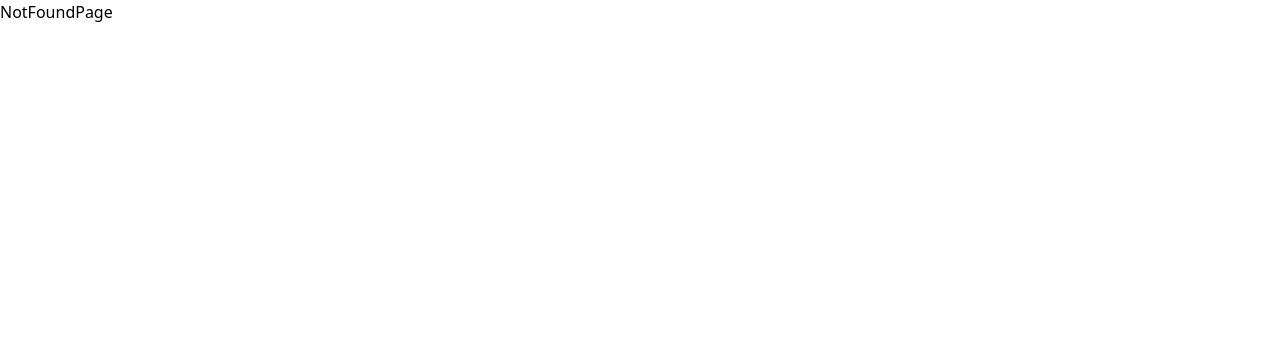
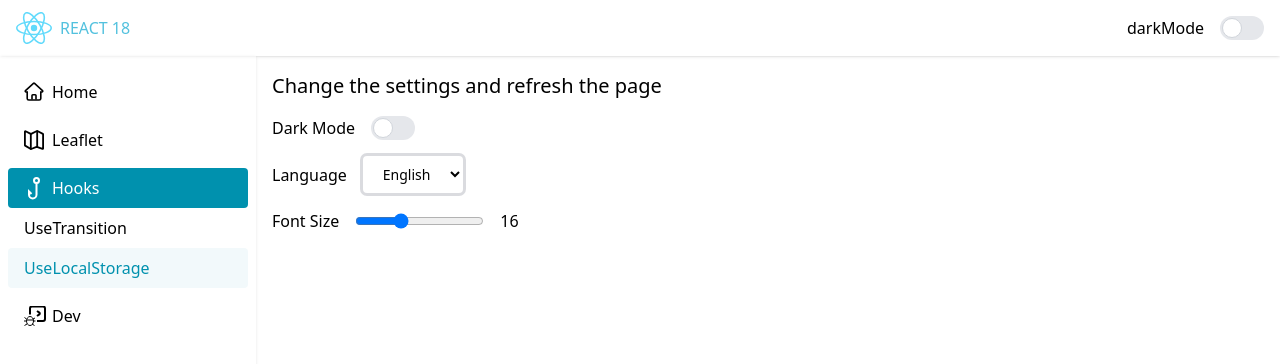
Before and after one commit to isel-jao/react-18, a React (Vite) app: page /hooks/use-local-storage in a window 1280 px wide. Shown: the top 364 px of the page. Built offline with nearby package versions, Linux system fonts and the light colour scheme; no server answers.

Commit message:
use debounce, input , select, switch

```diff
--- a/src/components/button/index.tsx
+++ b/src/components/button/index.tsx
@@ -3,7 +3,6 @@ import { twMerge } from "tailwind-merge";
 
 interface Props extends React.ButtonHTMLAttributes<HTMLButtonElement> {
   size?: "sm" | "md" | "lg";
-  color?: string;
   variant?: "filled" | "outline" | "ghost";
 }
 
--- /dev/null
+++ b/src/components/input/index.tsx
@@ -0,0 +1,23 @@
+import React from "react";
+import { twMerge } from "tailwind-merge";
+
+interface Props
+  extends Omit<React.InputHTMLAttributes<HTMLInputElement>, "type" | "size"> {
+  type?: "text" | "password" | "email" | "number" | "search" | "tel" | "url";
+  size?: "sm" | "md" | "lg";
+}
+
+export default function Input({ className, size = "md", ...props }: Props) {
+  return (
+    <input
+      className={twMerge(
+        "rounded border-none  outline outline-gray-500/25 transition hover:outline-gray-500/50 focus:outline-2 focus:outline-primary-500",
+        size === "sm" && "px-2 py-1 text-xs",
+        size === "md" && "px-4 py-2 text-sm",
+        size === "lg" && "px-6 py-3 text-base",
+        className,
+      )}
+      {...props}
+    />
+  );
+}
--- a/src/components/router-provicder/router.tsx
+++ b/src/components/router-provicder/router.tsx
@@ -8,7 +8,8 @@ import { ReactComponent as DevIcon } from "@/assets/dev.svg";
 import { ReactComponent as HookIcon } from "@/assets/hook.svg";
 import LeafletPage from "@/pages/leaflet";
 import DevPage from "@/pages/dev";
-import UseTransitionPage from "@/pages/use-state";
+import UseTransitionPage from "@/pages/use-transition";
+import UseLocalStoragePage from "@/pages/use-local-storage";
 
 export type RouteType = {
   path: string;
@@ -46,6 +47,11 @@ export const routes: RouteType[] = [
             element: <UseTransitionPage />,
             name: "useTransition",
           },
+          {
+            path: "use-local-storage",
+            element: <UseLocalStoragePage />,
+            name: "useLocalStorage",
+          },
         ],
       },
       {
--- /dev/null
+++ b/src/components/select/index.tsx
@@ -0,0 +1,29 @@
+import React from "react";
+import { twMerge } from "tailwind-merge";
+
+interface Props
+  extends Omit<React.InputHTMLAttributes<HTMLSelectElement>, "size"> {
+  size?: "sm" | "md" | "lg";
+}
+
+export default function Select({
+  className,
+  children,
+  size = "md",
+  ...props
+}: Props) {
+  return (
+    <select
+      className={twMerge(
+        "rounded border-none bg-white/50 outline outline-gray-500/25 transition hover:outline-gray-500/50 focus:outline-2 focus:outline-primary-500 dark:bg-black/10",
+        size === "sm" && "px-2 py-1 text-xs",
+        size === "md" && "px-4 py-2 text-sm",
+        size === "lg" && "px-6 py-3 text-base",
+        className,
+      )}
+      {...props}
+    >
+      {children}
+    </select>
+  );
+}
--- a/src/components/switch/index.tsx
+++ b/src/components/switch/index.tsx
@@ -1,12 +1,11 @@
 import { twMerge } from "tailwind-merge";
 
-type SwitchProps = {
-  checked: boolean;
-  onChange: (e: React.ChangeEvent<HTMLInputElement>) => void;
-  className?: string;
-};
-
-export default function Switch({ className, ...props }: SwitchProps) {
+interface Props
+  extends Omit<
+    React.InputHTMLAttributes<HTMLInputElement>,
+    "type" | "size" | "type"
+  > {}
+export default function Switch({ className, ...props }: Props) {
   return (
     <label
       className={twMerge(
--- /dev/null
+++ b/src/hooks/use-debounce/index.tsx
@@ -0,0 +1,14 @@
+import { useState, useEffect } from "react";
+
+export default function useDebouce<T>(state: T, delay: number = 500) {
+  const [debouncedState, setDebouncedState] = useState(state);
+  useEffect(() => {
+    const handler = setTimeout(() => {
+      setDebouncedState(state);
+    }, delay);
+    return () => {
+      clearTimeout(handler);
+    };
+  }, [state, delay]);
+  return debouncedState;
+}
--- a/src/pages/dev/index.tsx
+++ b/src/pages/dev/index.tsx
@@ -1,3 +1,37 @@
+import Input from "@/components/input";
+import useDebouce from "@/hooks/use-debounce";
+import { useState } from "react";
+
 export default function DevPage() {
-  return <div>DevPage</div>;
+  const [search, setSearch] = useState("hello");
+  const [delay, setDelay] = useState(500);
+  const debouncedSearch = useDebouce(search, delay);
+
+  return (
+    <div className="grid grid-cols-2 gap-y-6">
+      <div className="flex items-center gap-4">
+        <label htmlFor="search">search</label>
+        <Input
+          id="search"
+          value={search}
+          onChange={(e) => {
+            setSearch(e.target.value);
+          }}
+        />
+      </div>
+      <div className="flex items-center gap-4">
+        <label htmlFor="delay">delay</label>
+        <Input
+          id="delay"
+          type="number"
+          value={delay}
+          onChange={(e) => {
+            setDelay(Number(e.target.value));
+          }}
+        />
+      </div>
+      <span>value: {search}</span>
+      <span>debouced value: {debouncedSearch}</span>
+    </div>
+  );
 }
--- a/src/pages/leaflet/index.tsx
+++ b/src/pages/leaflet/index.tsx
@@ -43,8 +43,8 @@ export default function LeafletPage() {
           }}
         />
         <div className="bg-blur flex flex-1 flex-col  rounded bg-white/75 px-4 py-2 shadow dark:bg-black/75">
-          {filterdSites.map((site) => (
-            <div className="flex items-center gap-2 border-b py-2">
+          {filterdSites.map((site, index) => (
+            <div key={index} className="flex items-center gap-2 border-b py-2">
               <div>{site.name}</div>
             </div>
           ))}
@@ -60,8 +60,8 @@ export default function LeafletPage() {
           url="http://{s}.google.com/vt/lyrs=m&hl=en&gl=ma&x={x}&y={y}&z={z}"
           subdomains={["mt0", "mt1", "mt2", "mt3"]}
         />
-        {filterdSites.map((site) => (
-          <Marker position={[site.lat, site.lng]}>
+        {filterdSites.map((site, index) => (
+          <Marker position={[site.lat, site.lng]} key={index}>
             <Popup>
               <div className="bg-blur rounded bg-white/50 p-6 shadow-md">
                 {site.name}
--- /dev/null
+++ b/src/pages/use-local-storage/index.tsx
@@ -0,0 +1,78 @@
+import Select from "@/components/select";
+import Switch from "@/components/switch";
+import useLocalStorage from "@/hooks/use-local-storage";
+import { z } from "zod";
+
+const settingSchema = z
+  .object({
+    darkMode: z.boolean(),
+    language: z.enum(["en", "fr", "ar"]),
+    fontSize: z.number(),
+  })
+  .default({
+    darkMode: false,
+    language: "en",
+    fontSize: 16,
+  });
+
+export default function UseLocalStoragePage() {
+  const [settings, setSettings] = useLocalStorage("settings", settingSchema);
+  return (
+    <div className="flex flex-col gap-4">
+      <h1 className="text-xl first-letter:capitalize">
+        change the settings and refresh the page
+      </h1>
+      <div className="flex items-center gap-4">
+        <label htmlFor="darkMode">Dark Mode</label>
+        <Switch
+          id="darkMode"
+          checked={settings.darkMode}
+          onChange={(e) => {
+            setSettings({
+              ...settings,
+              darkMode: e.target.checked,
+            });
+          }}
+        />
+      </div>
+      <div className="flex items-center gap-4">
+        <label htmlFor="language">Language</label>
+        <Select
+          name="language"
+          id="language"
+          value={settings.language}
+          onChange={(e) => {
+            setSettings({
+              ...settings,
+              language: e.target.value as "en" | "fr" | "ar",
+            });
+          }}
+        >
+          <option value="en">English</option>
+          <option value="fr">French</option>
+          <option value="ar">Arabic</option>
+        </Select>
+      </div>
+      <div className="flex items-center gap-4">
+        <label htmlFor="fontSize">Font Size</label>
+        <input
+          type="range"
+          name="fontSize"
+          id="fontSize"
+          min={12}
+          max={24}
+          value={settings.fontSize}
+          onChange={(e) => {
+            setSettings({
+              ...settings,
+              fontSize: Number(e.target.value),
+            });
+          }}
+        />
+        <span>
+          {settings.fontSize} {settings.fontSize === 24 ? "🤯" : ""}
+        </span>
+      </div>
+    </div>
+  );
+}
--- a/src/pages/use-state/index.tsx
+++ b/src/pages/use-transition/index.tsx
@@ -1,10 +1,11 @@
 import Button from "@/components/button";
+import { throttle } from "@/utils";
 import { useState, useTransition } from "react";
 
 function Home() {
   return (
     <div className="py-4">
-      <span className="shadow-neon p-3  ">test</span>
+      <span className="p-3 shadow-neon  ">test</span>
     </div>
   );
 }
@@ -14,10 +15,7 @@ function About() {
 }
 
 function SlowPost({ title }: { title: string }) {
-  const start = performance.now();
-  while (performance.now() - start < 1) {
-    // do nothing
-  }
+  throttle(250);
   return (
     <div className="flex flex-col gap-4 rounded border p-4">
       <h2 className="text-2xl">{title}</h2>
@@ -32,8 +30,8 @@ function SlowPost({ title }: { title: string }) {
 
 function Posts() {
   return (
-    <div className="flex h-full flex-col gap-4 overflow-x-hidden">
-      {Array.from({ length: 2500 }).map((_, i) => (
+    <div className=" flex  h-full flex-1 flex-col gap-4 overflow-x-hidden">
+      {Array.from({ length: 6 }).map((_, i) => (
         <SlowPost key={i} title={`post ${i}`} />
       ))}
     </div>
@@ -51,7 +49,7 @@ export function WithUseTransition() {
   };
 
   return (
-    <div className="flex h-full flex-col gap-4 ">
+    <div className=" flex h-1  flex-1 flex-col gap-4">
       <div className="flex items-center gap-4">
         <Button
           onClick={() => selectTab(0)}
@@ -93,7 +91,7 @@ export function WithoutUseTransition() {
   };
 
   return (
-    <div className="flex h-full flex-col gap-4 ">
+    <div className="flex h-1 flex-1 flex-col gap-4 ">
       <div className="flex items-center gap-4">
         <Button
           onClick={() => selectTab(0)}
--- a/src/utils/functions.ts
+++ b/src/utils/functions.ts
@@ -33,3 +33,10 @@ export function stringify(value: unknown) {
 export function random(min: number, max: number) {
   return Math.floor(Math.random() * (max - min + 1) + min);
 }
+
+export function throttle(ms: number) {
+  const start = Date.now();
+  while (Date.now() - start < ms) {
+    // do nothing
+  }
+}
```
